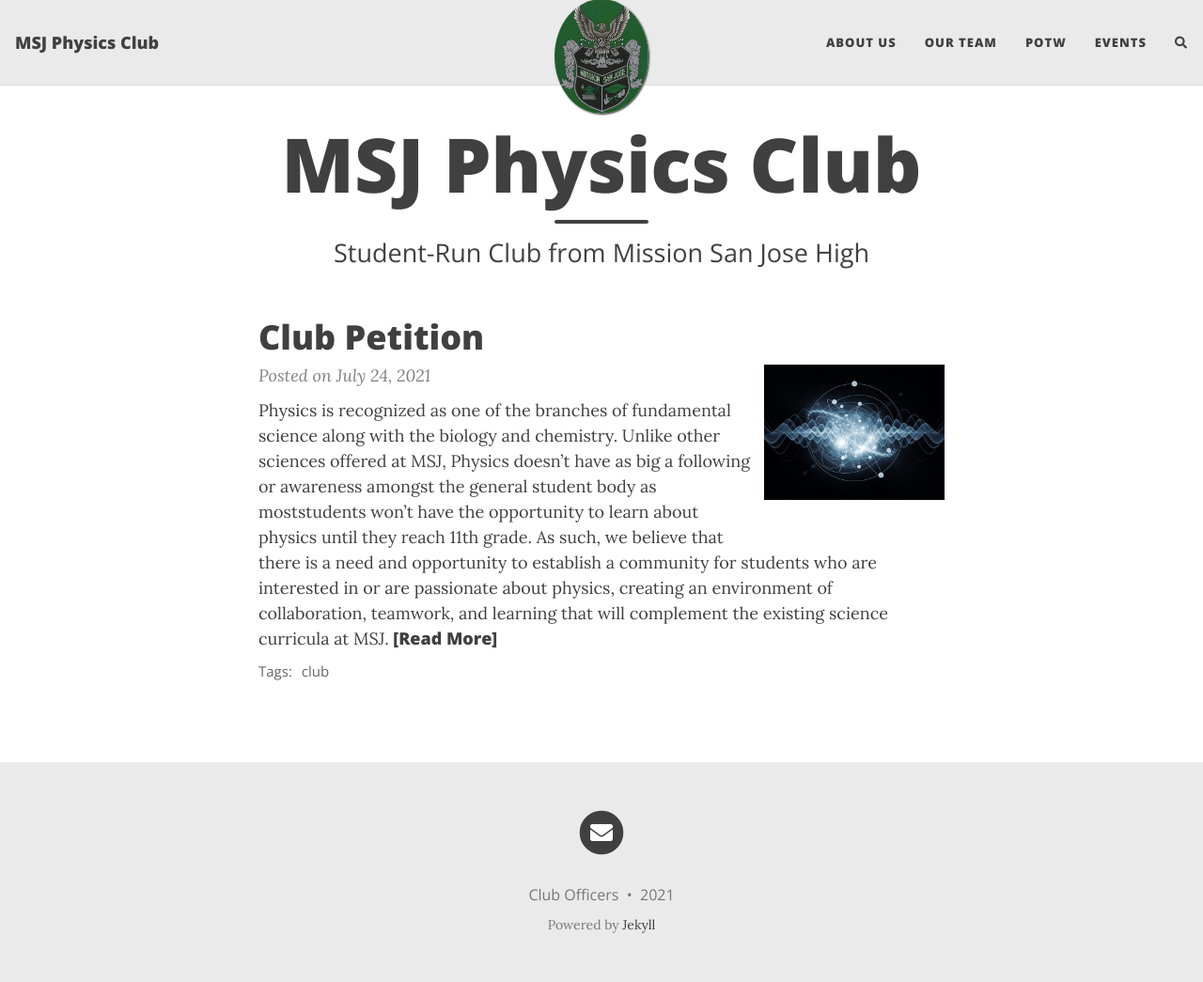
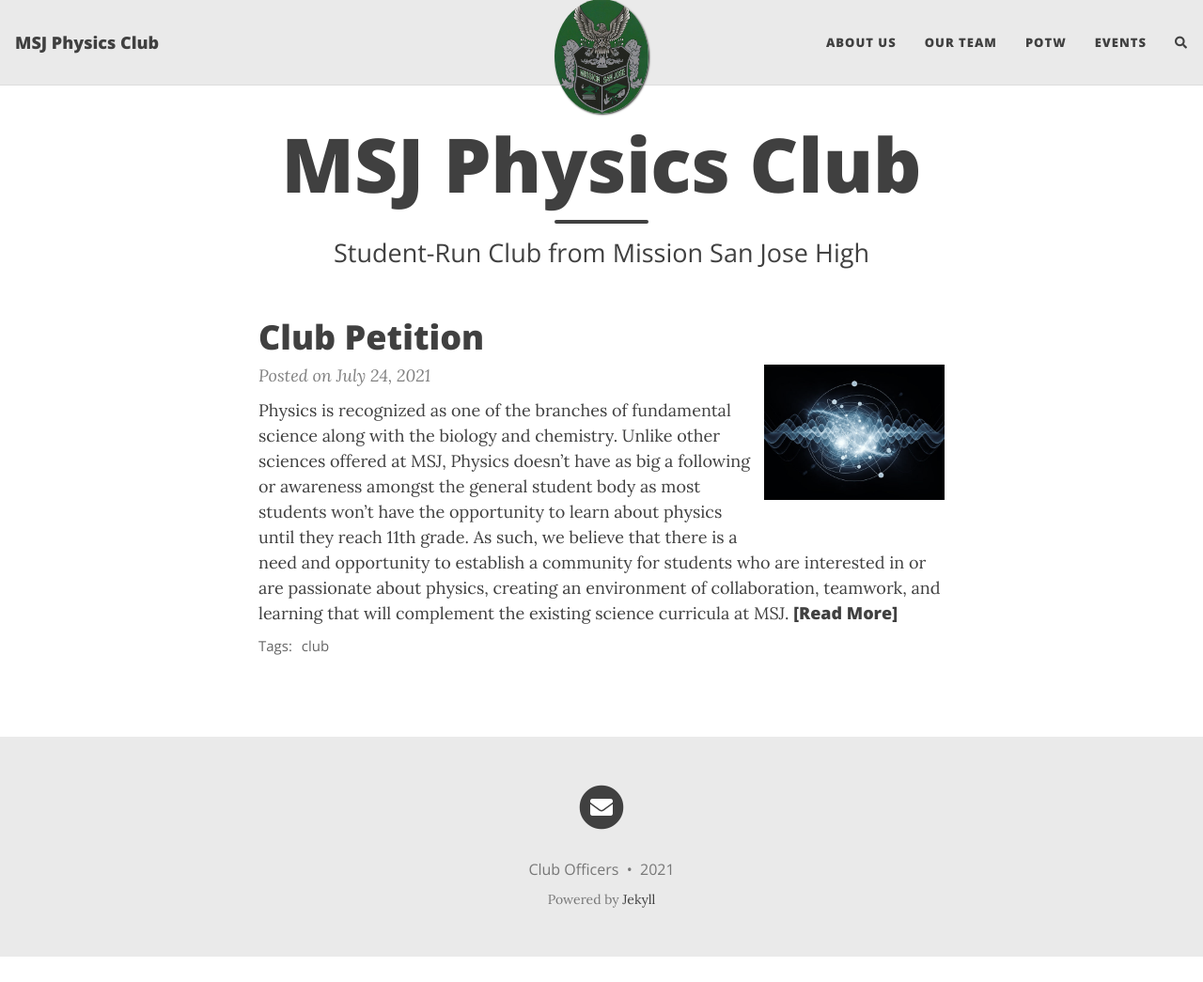
Before and after one commit to MSJPhysicsClub/MSJPhysicsClub.github.io, a Jekyll site: the page built from index.html, in a window 1280 px wide and 1045 px high. Shown: the whole window at 94% size. Built offline with Jekyll 4.4.1, drawn with Linux system fonts in a browser that asks for light colours; nearby versions of some CDN libraries; the list of posts is cut into pages by our own code; comment, search, counter and statistics services are not loaded.

Commit message:
Update 2021-07-24-petition.md

```diff
--- a/_posts/2021-07-24-petition.md
+++ b/_posts/2021-07-24-petition.md
@@ -8,7 +8,7 @@ tags: [club]
 ---
 
 Physics is recognized as one of the branches of fundamental science along with the biology and chemistry. Unlike other sciences offered at MSJ, Physics doesn’t
-have as big a following or awareness amongst the general student body as moststudents won’t have the opportunity to learn about physics until they reach 11th grade. As such, we believe that there is a need and opportunity to establish a community for students who are interested in or are passionate about physics,
+have as big a following or awareness amongst the general student body as most students won’t have the opportunity to learn about physics until they reach 11th grade. As such, we believe that there is a need and opportunity to establish a community for students who are interested in or are passionate about physics,
 creating an environment of collaboration, teamwork, and learning that will complement the existing science curricula at MSJ.
 
 This is the reason that we would like to create the MSJ Physics Club – we believe that it will not only unify but also foster interest in physics to a wider audience while also providing a space for students to develop a passion for physics, through peer interaction and club activities. MSJ Physics Club is also a place where students from all levels of physics can collaborate together to sharpen their physics skills, through activities such as study groups for AP Physics classes and exams, problem review sessions for high school physics contests, lectures on physics concepts, and much more.
```
